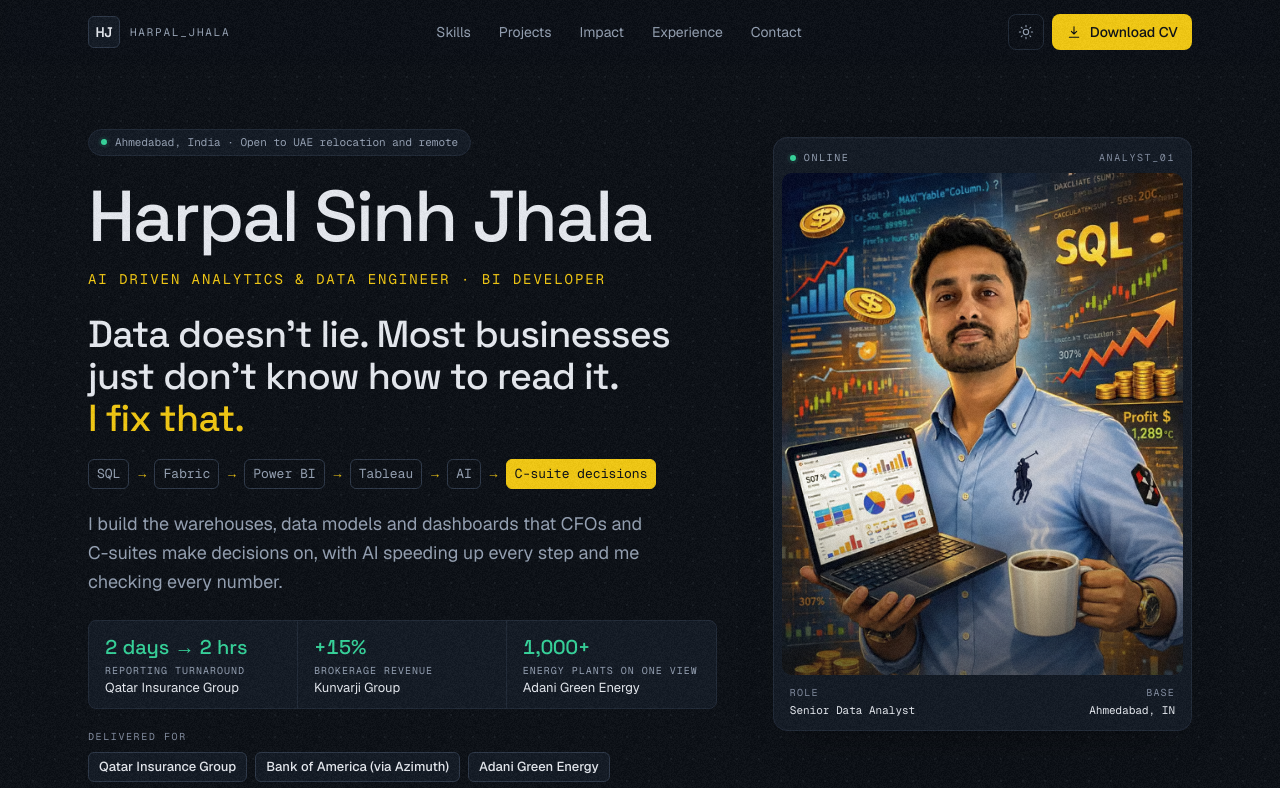
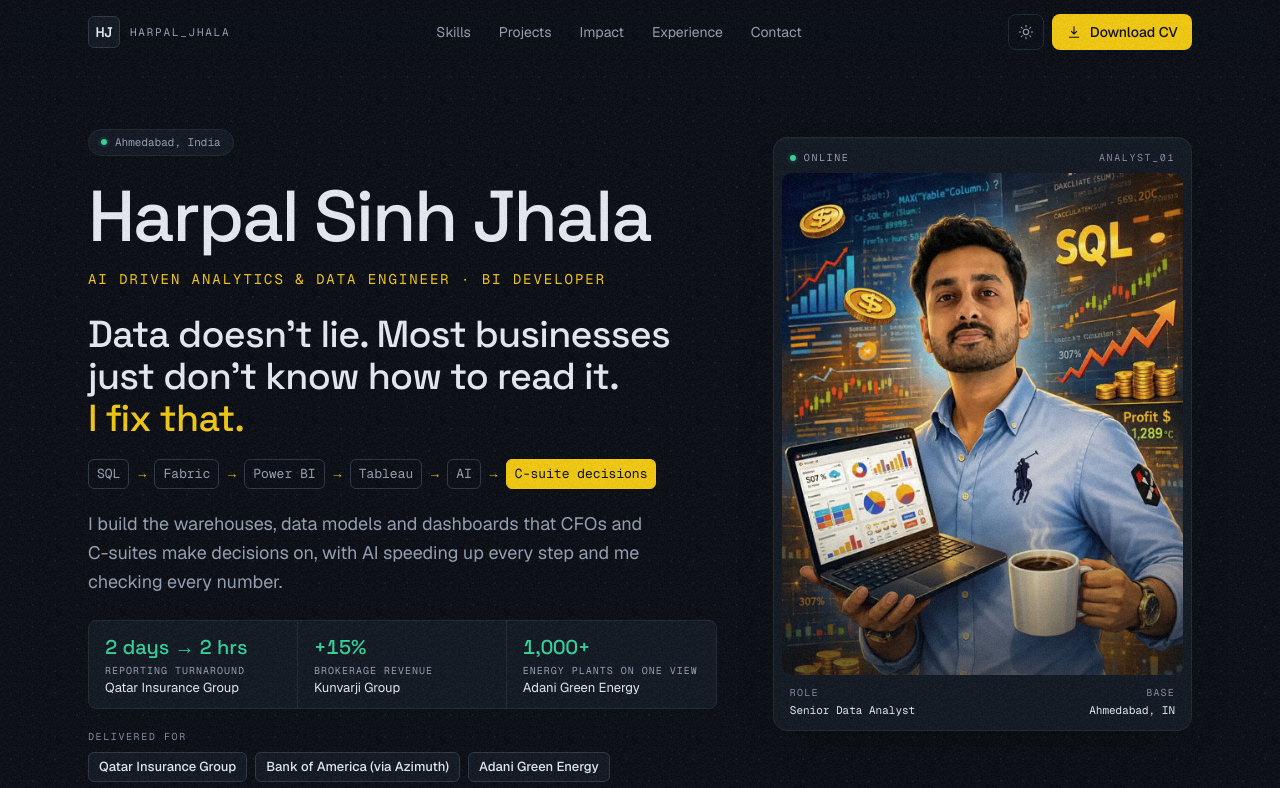
Before and after one commit to harpalsinhjhala/harpalsinhjhala.github.io, a Next.js app: page / in a window 1280 px wide. Shown: the top 788 px of the page. Built offline with nearby package versions, Linux system fonts and the light colour scheme.

Commit message:
Update site.ts

```diff
--- a/content/site.ts
+++ b/content/site.ts
@@ -27,11 +27,11 @@
     { value: "1,000+", label: "Energy plants on one view", context: "Adani Green Energy" },
   ],
   tags: ["Data Engineering", "Azure", "Python", "BFSI", "Insurance", "MENA"],
-  location: "Ahmedabad, India · Open to UAE relocation and remote",
+  location: "Ahmedabad, India", // · Open to UAE relocation and remote", //
   email: "harpalsinh13@gmail.com",
   linkedin: "https://www.linkedin.com/in/harpal-sinh-jhala/",
   github: "https://github.com/harpalsinhjhala",
-  openTo: "Open to Senior BI, Analytics Engineering and Data Analyst roles in UAE, India remote and Ahmedabad.",
+  openTo: "Open to Senior BI, Analytics Engineering and Data Analyst roles.",
   heroImage: {
     src: "/images/hero",
     alt: "Illustrated portrait of Harpal Sinh Jhala holding a laptop of dashboards and a coffee, in front of SQL and financial charts",
```
